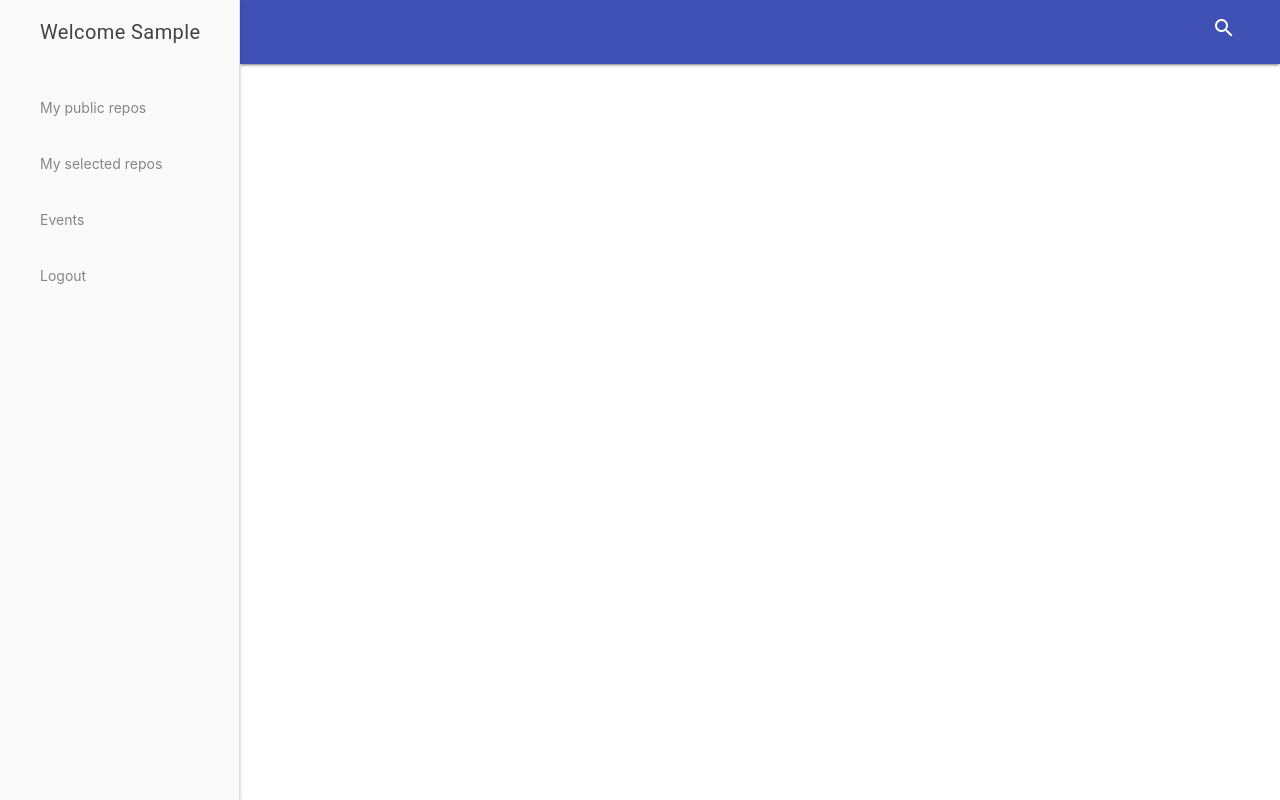
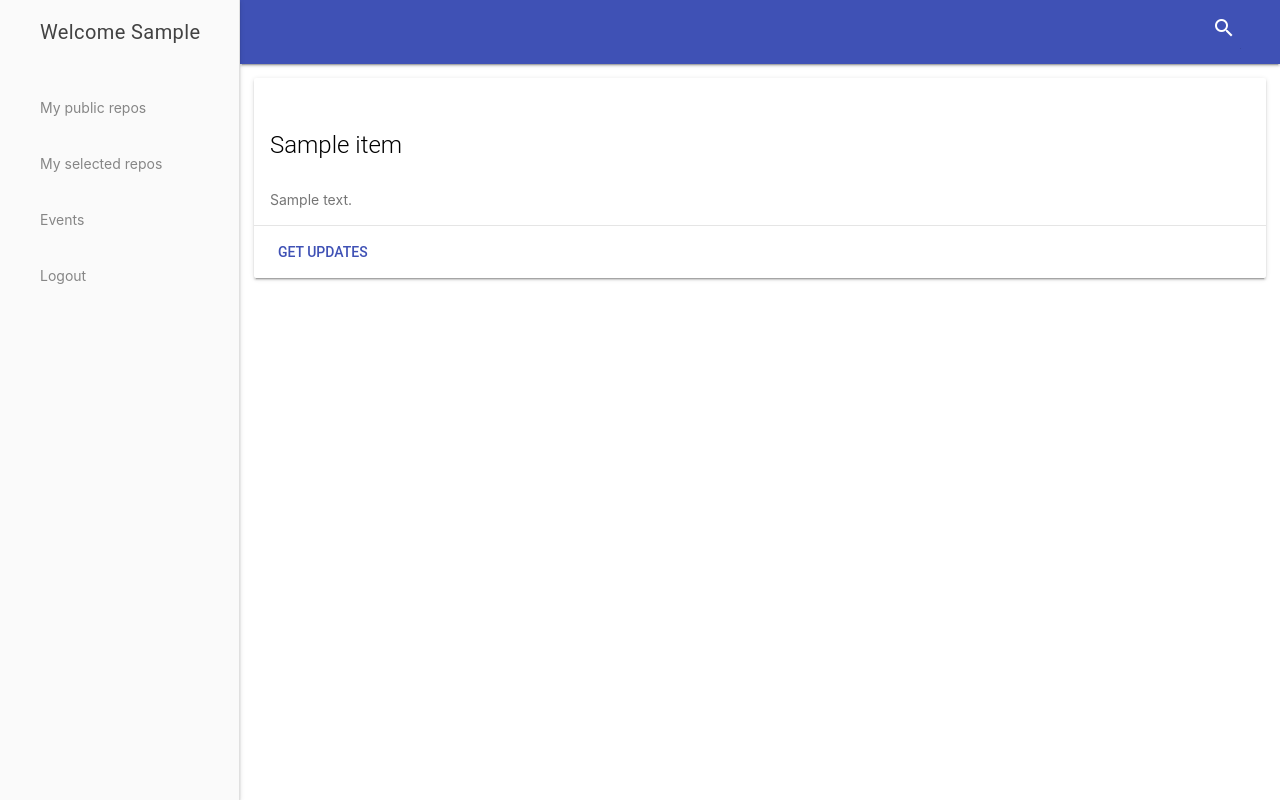
Before and after one commit to pankajsharma120/segit, a Django app: page /users/list-public-repo/ in a window 1280 px wide. Run offline with Django 3.2, Linux system fonts and the light colour scheme; a user stored in the database is signed in; tables that the repository leaves empty hold one stand-in row (values such as "Sample post"); a database or web service that is not in the repository returns one stand-in record (values such as "Sample title"); data that the repository does not hold is empty; some libraries are stand-ins or nearby versions.

Commit message:
lisiting all repos from github

```diff
--- a/segit/settings.py
+++ b/segit/settings.py
@@ -14,7 +14,7 @@ import os
 
 
 LOGIN_URL = '/users/login/'
-LOGIN_REDIRECT_URL = '/user/home/'
+LOGIN_REDIRECT_URL = '/users/list-public-repo/'
 LOGOUT_URL = '/users/logout/'
 LOGOUT_REDIRECT_URL = '/users/login/'
 
--- a/templates/users/layout.html
+++ b/templates/users/layout.html
@@ -27,7 +27,7 @@
     <div class="mdl-layout__drawer">
       <span class="mdl-layout-title">Welcome {{ request.user.first_name }}</span>
       <nav class="mdl-navigation">
-        <a class="mdl-navigation__link" href="">My public repos</a>
+        <a href="{% url 'users:home' %}" class="mdl-navigation__link" href="">My public repos</a>
         <a class="mdl-navigation__link" href="">My selected repos</a>
         <a class="mdl-navigation__link" href="">Events</a>
         <a href="{% url 'users:logout' %}" class="mdl-navigation__link" href="">Logout</a>
--- a/templates/users/list_repos.html
+++ b/templates/users/list_repos.html
@@ -1,5 +1,23 @@
 {% extends 'users/layout.html' %}
 
 {% block page_content %}
-
+    <div class="row">
+      {% for repo in repo_list %}
+        <div class="col-12">
+          <div class="demo-card-square mdl-card mdl-shadow--2dp w-auto m-3">
+            <div class="mdl-card__title mdl-card--expand">
+              <h2 class="mdl-card__title-text">{{repo.0}}</h2>
+            </div>
+            <div class="mdl-card__supporting-text">
+              {{repo.1}}
+            </div>
+            <div class="mdl-card__actions mdl-card--border">
+              <a href="#" class="mdl-button mdl-button--colored mdl-js-button mdl-js-ripple-effect">
+                Get updates
+              </a>
+            </div>
+          </div>
+        </div>
+      {% endfor %}
+    </div>
 {% endblock %}
--- a/users/models.py
+++ b/users/models.py
@@ -8,5 +8,6 @@ class GitHubAccountModel(models.Model):
     access_token = models.CharField(max_length=120,null=True)
     state = models.CharField(max_length=120)
     user = models.OneToOneField(User,related_name='github_acc',on_delete=models.CASCADE)
+    git_username = models.CharField(max_length=120)
     def __str__(self):
         return str(self.user)
--- a/users/views.py
+++ b/users/views.py
@@ -9,13 +9,22 @@ from users.models import GitHubAccountModel
 from django.shortcuts import get_object_or_404, render
 from django.http import Http404, HttpResponseRedirect
 from django.views.generic.base import RedirectView
+from users.mixins import GitAuthRequiredMixin
 from django.contrib import messages
 import requests
 import urllib
 # Create your views here.
 
-class ListMyReposView(generic.TemplateView):
+class ListMyReposView(LoginRequiredMixin,GitAuthRequiredMixin,generic.TemplateView):
     template_name = 'users/list_repos.html'
+    def get_context_data(self,*args,**kwargs):
+        context = super(ListMyReposView,self).get_context_data(*args,**kwargs)
+        git_acc = self.request.user.github_acc
+        r = requests.get('https://api.github.com/users/'+git_acc.git_username+'/repos',
+                    headers={'Accept':'application/json'})
+        context['repo_list'] = [[repo.get('name'),repo.get('description')] for repo in r.json()]
+        return context
+
 
 
 class RegisterView(generic.CreateView):
@@ -48,7 +57,7 @@ class GitAuthVerify(LoginRequiredMixin,RedirectView):
                 'client_id': '9ac09bc2e10d0ea9de65',
                 'client_secret': '0f3bf21e9269f7151e29b3aa876cda934a94d5be',
                 'code': self.request.GET.get('code'),
-                'redirect_uri':'http://127.0.0.1:8000/users/home/',
+                'redirect_uri':'http://127.0.0.1:8000/users/list-public-repo/',
                 'state':git_acc.state
             }
         r = requests.post('https://github.com/login/oauth/access_token', data=data, headers={'Accept':'application/json'})
@@ -57,6 +66,10 @@ class GitAuthVerify(LoginRequiredMixin,RedirectView):
         if not result.get('access_token'):
             return self.handel_failure()
         git_acc.access_token = result.get('access_token')
+        r1 = requests.get('https://api.github.com/user',headers={'Authorization':'token '+git_acc.access_token,
+                            'Accept':'application/json'})
+        result1 = r1.json()
+        git_acc.git_username = result1.get('login')
         git_acc.save()
         return reverse('users:home')
     def handel_failure(self):
```
Also changed, not shown: users/migrations/0003_githubaccountmodel_git_username.py (added).
